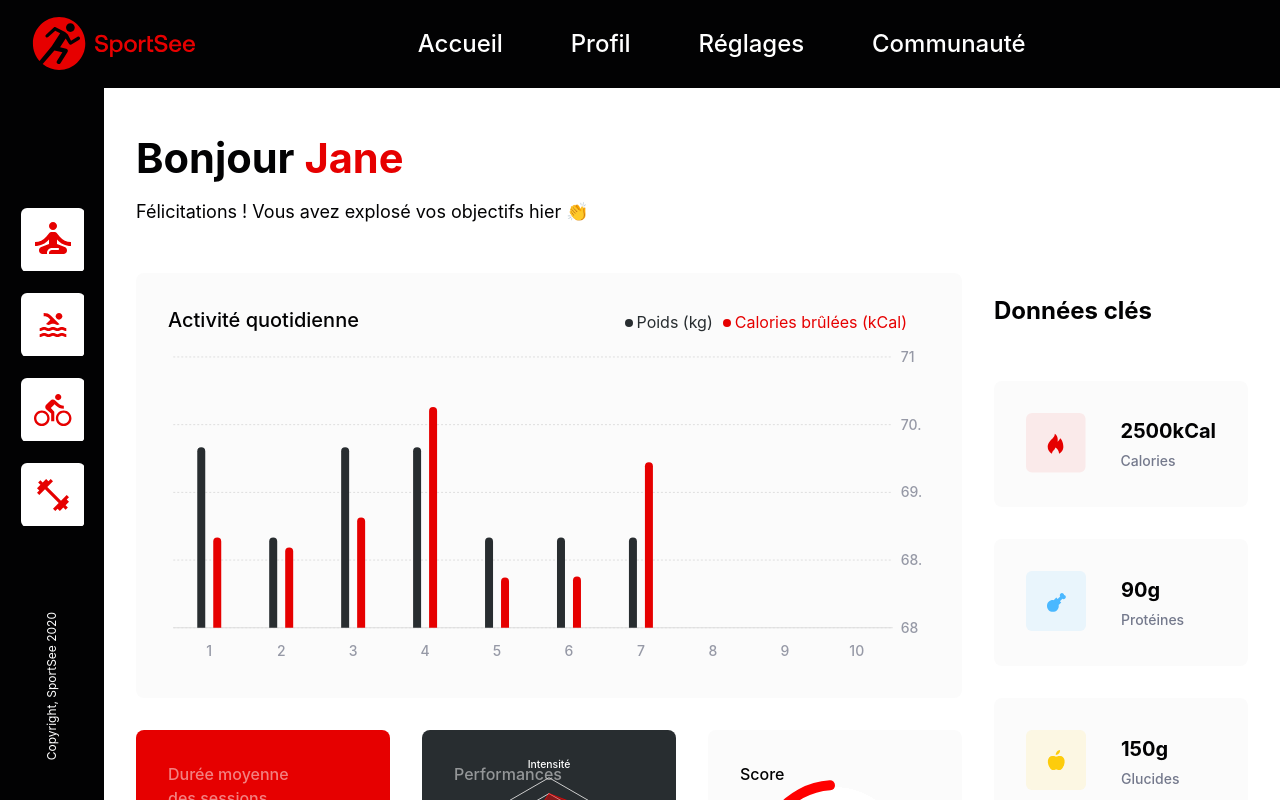
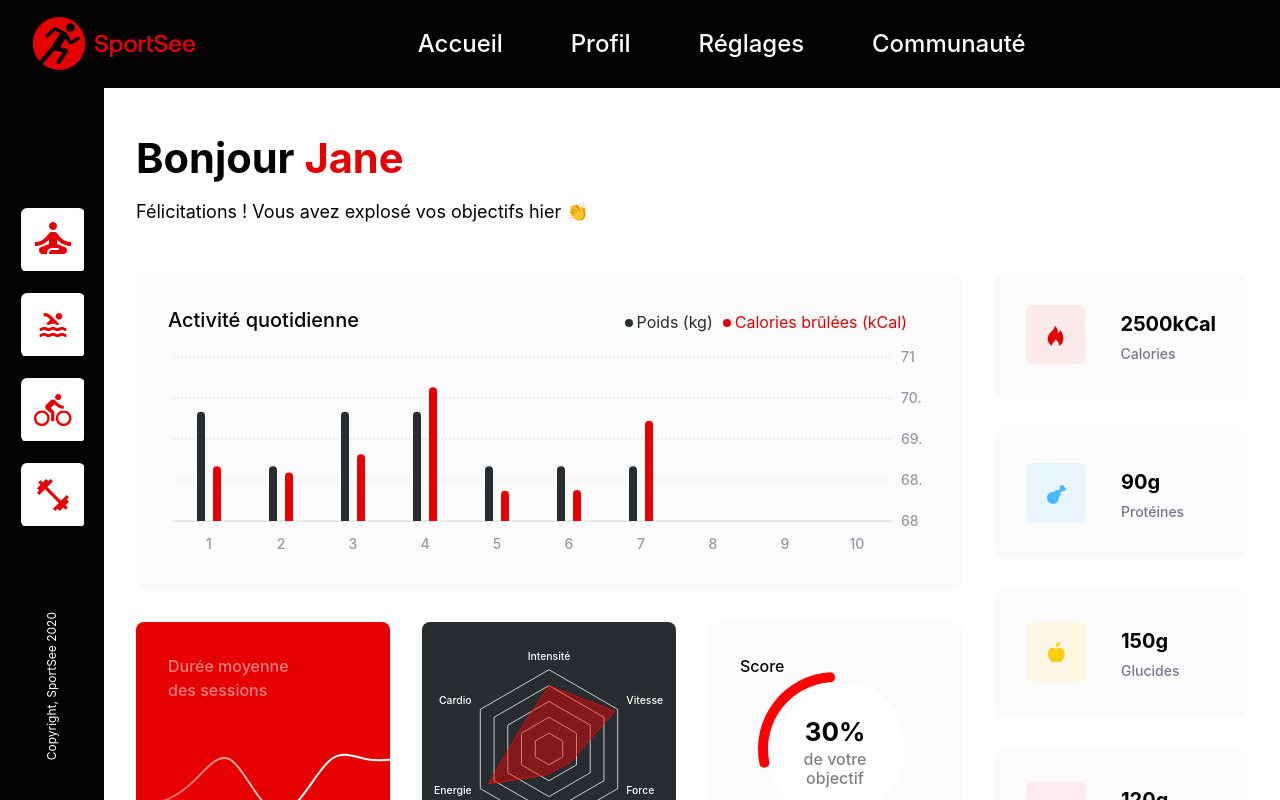
Before and after one commit to yusin99/P12-SportSee, a React (Vite) app: page /user/18 in a window 1280 px wide. Built offline with nearby package versions, Linux system fonts and the light colour scheme.

Commit message:
Class change

```diff
--- a/src/assets/index.css
+++ b/src/assets/index.css
@@ -94,7 +94,7 @@ main > * {
   gap: var(--spacing-medium);
 }
 
-.sr-only {
+.ss-sr-only {
   position: absolute;
   width: 1px;
   height: 1px;
```
